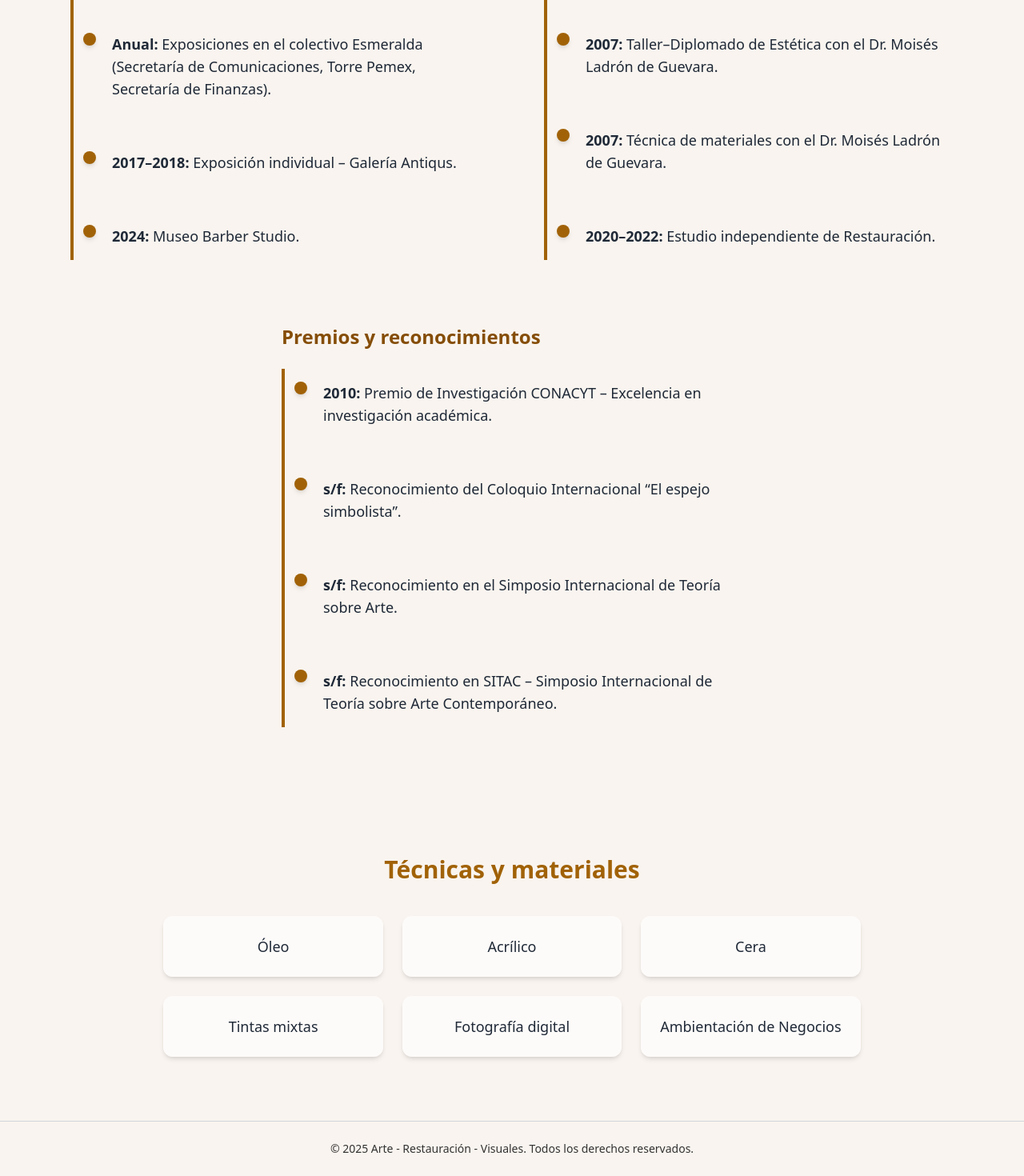
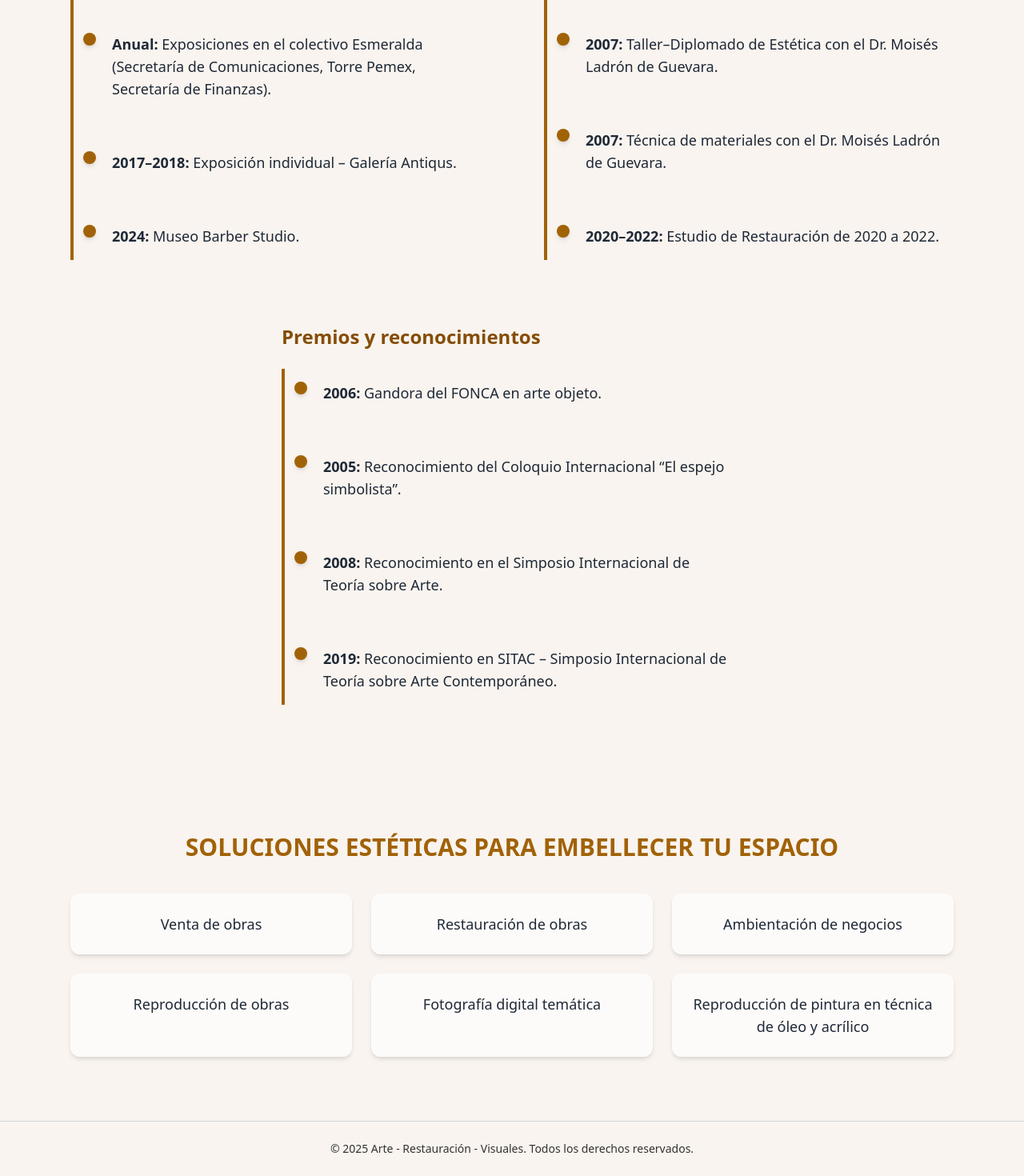
Before and after one commit to JoshKO007/PB-React, a React (Vite) app: page / in a window 1280 px wide. Shown: the part 2782-4252 px from the top of the page at 80% size. Built offline with nearby package versions, Linux system fonts and the light colour scheme; no server answers; the database is empty.

Commit message:
Update event descriptions and section titles for clarity and consistency

```diff
--- a/src/App.jsx
+++ b/src/App.jsx
@@ -737,16 +737,16 @@ export default function App() {
                 { año: "2005–2010 / 2011–2013", evento: "Antropología y Guion Cinematográfico." },
                 { año: "2007", evento: "Taller–Diplomado de Estética con el Dr. Moisés Ladrón de Guevara." },
                 { año: "2007", evento: "Técnica de materiales con el Dr. Moisés Ladrón de Guevara." },
-                { año: "2020–2022", evento: "Estudio independiente de Restauración." },
+                { año: "2020–2022", evento: "Estudio de Restauración de 2020 a 2022." },
               ],
             },
             {
               titulo: "Premios y reconocimientos",
               eventos: [
-                { año: "2010", evento: "Premio de Investigación CONACYT – Excelencia en investigación académica." },
-                { año: "s/f", evento: "Reconocimiento del Coloquio Internacional “El espejo simbolista”." },
-                { año: "s/f", evento: "Reconocimiento en el Simposio Internacional de Teoría sobre Arte." },
-                { año: "s/f", evento: "Reconocimiento en SITAC – Simposio Internacional de Teoría sobre Arte Contemporáneo." },
+                { año: "2006", evento: "Gandora del FONCA en arte objeto." },
+                { año: "2005", evento: "Reconocimiento del Coloquio Internacional “El espejo simbolista”." },
+                { año: "2008", evento: "Reconocimiento en el Simposio Internacional de Teoría sobre Arte." },
+                { año: "2019", evento: "Reconocimiento en SITAC – Simposio Internacional de Teoría sobre Arte Contemporáneo." },
               ],
             },
           ].map((seccion, i) => {
@@ -786,9 +786,9 @@ export default function App() {
 
       {/* Técnicas y materiales */}
       <section className="max-w-6xl mx-auto px-6 py-20">
-        <h3 className="text-3xl font-bold text-center text-[#a16207] mb-10">Técnicas y materiales</h3>
+        <h3 className="text-3xl font-bold text-center text-[#a16207] mb-10">SOLUCIONES ESTÉTICAS PARA EMBELLECER TU ESPACIO</h3>
         <div className="grid sm:grid-cols-2 md:grid-cols-3 gap-6 text-center">
-          {["Óleo", "Acrílico", "Cera", "Tintas mixtas", "Fotografía digital", "Ambientación de Negocios"].map(
+          {["Venta de obras", "Restauración de obras", "Ambientación de negocios", "Reproducción de obras", "Fotografía digital temática", "Reproducción de pintura en técnica de óleo y acrílico"].map(
             (item, idx) => (
               <div key={idx} className="bg-white/70 p-6 rounded-xl shadow-md hover:shadow-lg transition">
                 <p className="text-lg font-medium text-gray-800">{item}</p>
```
